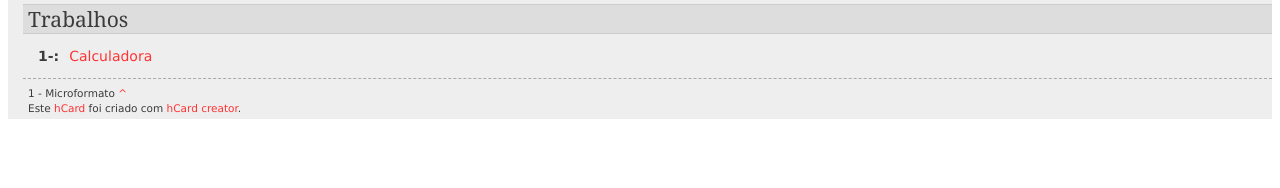
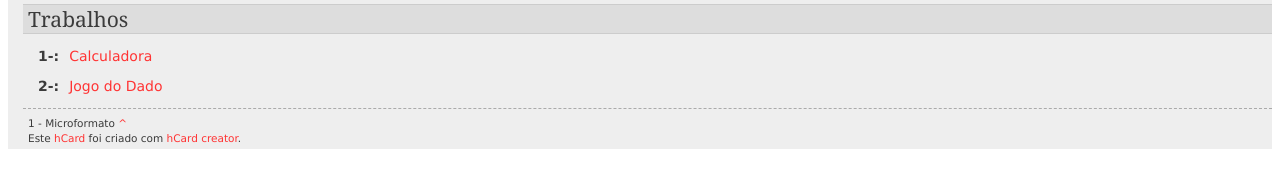
Before and after one commit to pedro-brandt/curriculo, a plain HTML site: page index.html in a window 1280 px wide. Shown: the part 324-512 px from the top of the page. Drawn offline with Linux system fonts and the light colour scheme; a script that the page names is missing.

Commit message:
Update index.html

```diff
--- a/index.html
+++ b/index.html
@@ -46,6 +46,7 @@
 			<h2>Trabalhos</h2>
 
 			<p><label>1-</label><a class="calculadora" href="calcu.html">Calculadora</a></p>
+			<p><label>2-</label><a class="dado" href="dado.html">Jogo do Dado</a></p>
 		</div>
 
 		<div id="footnote">
```
